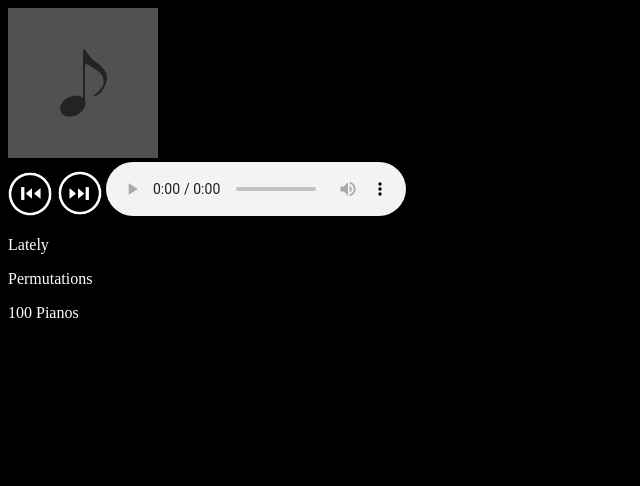
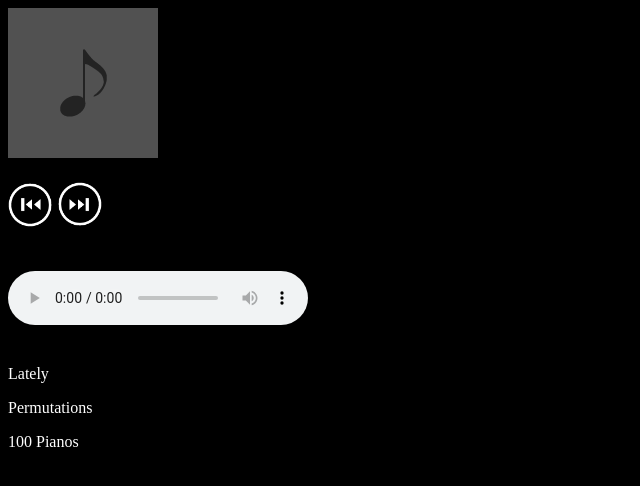
Before and after one commit to genwi/mobile-audio-player, a plain HTML site: page index.html in a window 1280 px wide. Shown: the whole page, without its empty margins (0-640 px from the left). Drawn offline with nearby package versions, Linux system fonts and the light colour scheme.

Commit message:
clean up styles and externalize play events

```diff
--- a/css/styles.css
+++ b/css/styles.css
@@ -2,3 +2,10 @@ body{
     color:white;
     background: black;
 }
+#controls{
+    margin:20px 0;
+}
+audio{
+    clear:both;
+    margin:20px 0;
+}
--- a/index.html
+++ b/index.html
@@ -2,7 +2,7 @@
 <html>
 <head>
     <meta http-equiv="X-UA-Compatible" content="IE=9;no-cache"/>
-    <meta name="viewport" content="width=device-width,user-scalable=no" />
+    <meta name="viewport" content="width=device-width, initial-scale=1">
     <title>HTML5 Audio Player</title>
     <link rel="stylesheet" href="css/styles.css">
     <script>
@@ -41,11 +41,13 @@
         <div id="art">
     		<img alt="albumart" id="album_art" src="img/albumart/Logo.png" />
     	</div>
-
-        <input id="btn_prev" type="image" height="45px"; width="45px"; src="img/icons/prev.png">
-        <input id="btn_next" type="image" height="45px";width="45px"; src="img/icons/next.png">
-        <audio id="audio_player" controls="controls" src=""></audio>
-
+        <div id="controls">
+            <input id="btn_prev" type="image" height="45px"; width="45px"; src="img/icons/prev.png">
+            <input id="btn_next" type="image" height="45px";width="45px"; src="img/icons/next.png">
+        </div>
+        <div id="player">
+            <audio id="audio_player" controls="controls" src=""></audio>
+    	</div>
         <div id="playlist">
     </div>
 </body>
--- a/js/AudioPlayer.js
+++ b/js/AudioPlayer.js
@@ -62,11 +62,11 @@ GW.AudioPlayer = function(playlist) {
                 self.play($(this).index());
             });
 
-        $(settings.btnNext).click(function() {
+        $(settings.btnNext).on(settings.playEvent, function() {
            self.next() ;
         });
 
-        $(settings.btnPrev).click(function() {
+        $(settings.btnPrev).on(settings.playEvent, function() {
            self.prev() ;
         });
     };
```
